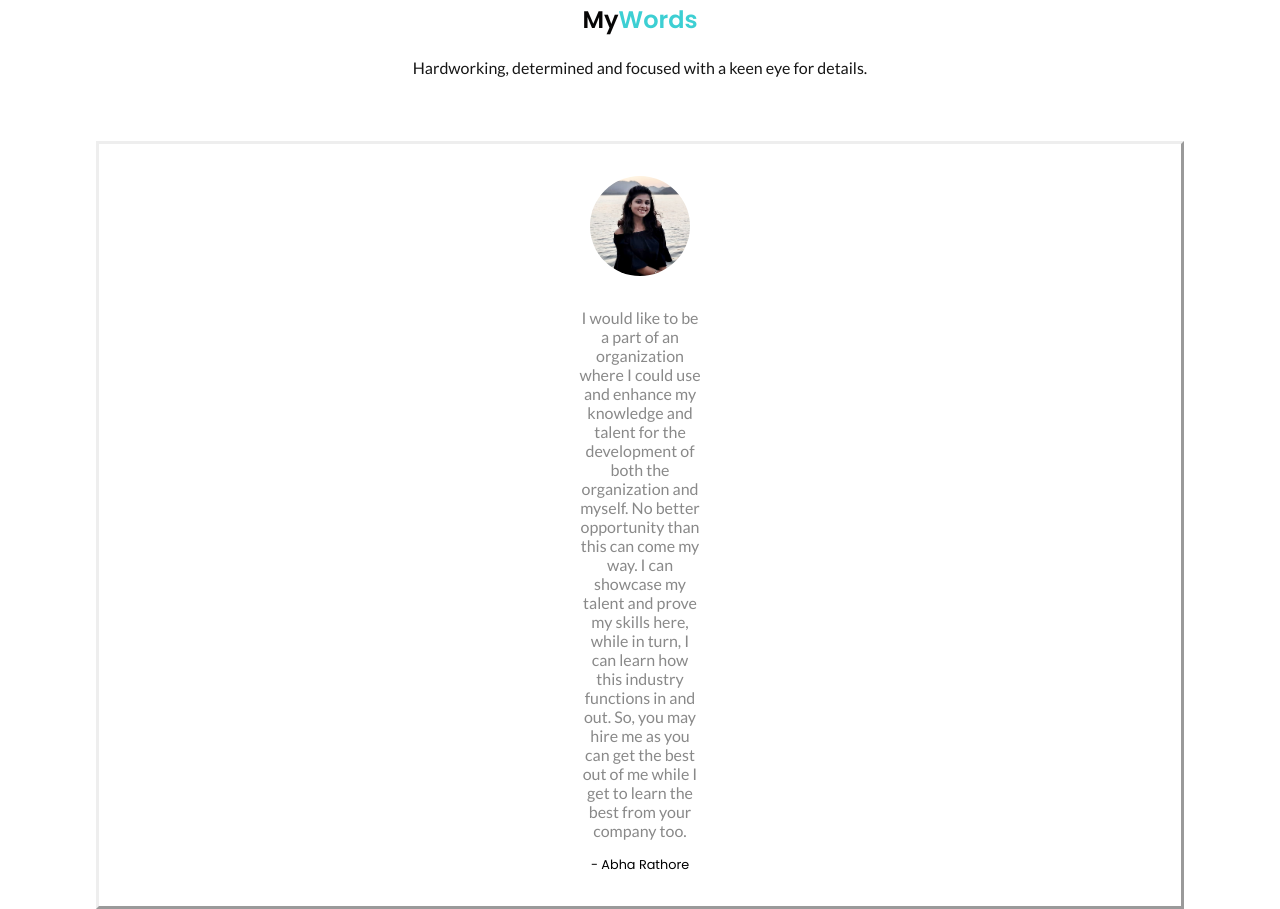
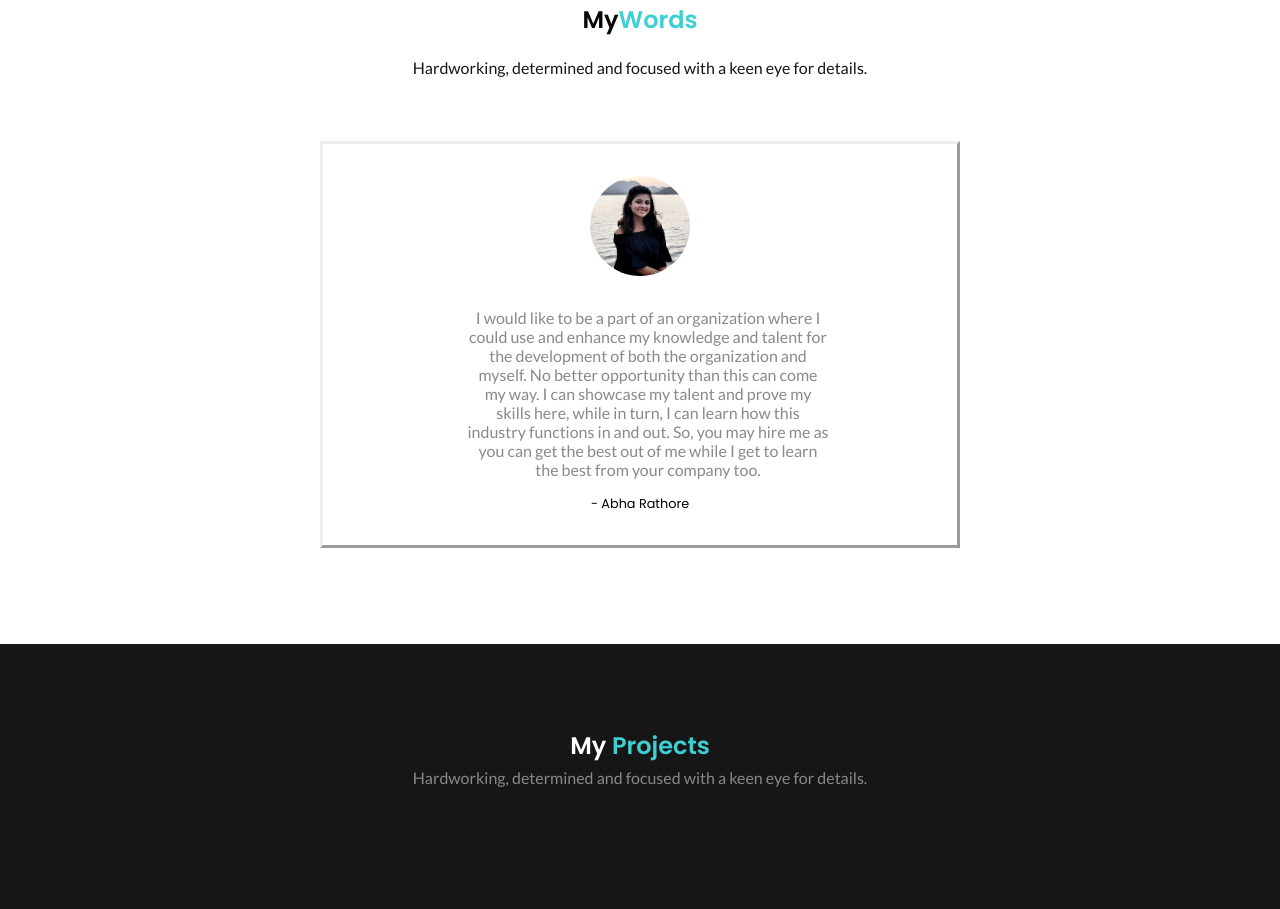
Before and after one commit to abharathore06/Portfolio, a website: page index.html in a window 1280 px wide. Shown: the part 2751-3660 px from the top of the page. Drawn offline with nearby package versions, Linux system fonts and the light colour scheme.

Commit message:
sixth commit

```diff
--- a/css/index.css
+++ b/css/index.css
@@ -297,16 +297,18 @@ section.words .slide{
     display: flex;
     align-items: center;
     flex-direction: column;
-    padding: 0 30rem;
+    padding: 0 8rem;
     border-style: outset;
-    margin-left: 6rem;
-    margin-right: 6rem;
+    margin-left: 20rem;
+    margin-right: 20rem;
 }
 
 section.words .slide p{
     font-family: 'Lato', 'sans-serif';
     color: var(--ternary);
     margin-bottom: 1rem;
+    margin-left: 1rem;
+    text-align: center;
 }
 
 section.words .slide span{
```
